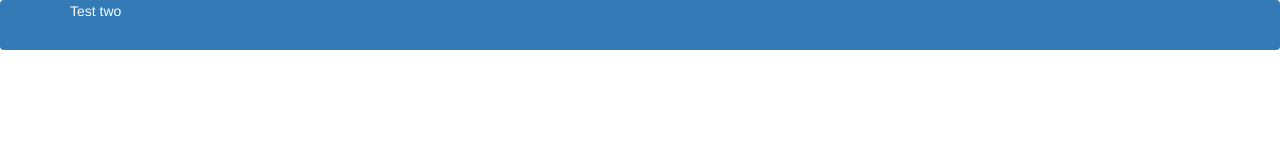
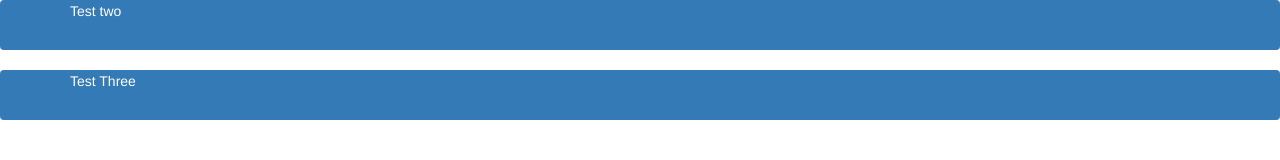
Before and after one commit to NilangaVirajith/TimeWaste, a website: page index.html in a window 1280 px wide. Drawn offline with nearby package versions, Linux system fonts and the light colour scheme.

Commit message:
Second Commit

```diff
--- a/index.html
+++ b/index.html
@@ -15,6 +15,11 @@
                 Test two
             </div>
         </nav>
+         <nav class="navbar navbar-dark bg-primary">
+            <div class="container">
+                Test Three
+            </div>
+        </nav>
     </body>
 
     <script src="https://ajax.googleapis.com/ajax/libs/angularjs/1.5.8/angular.min.js"></script>
```
